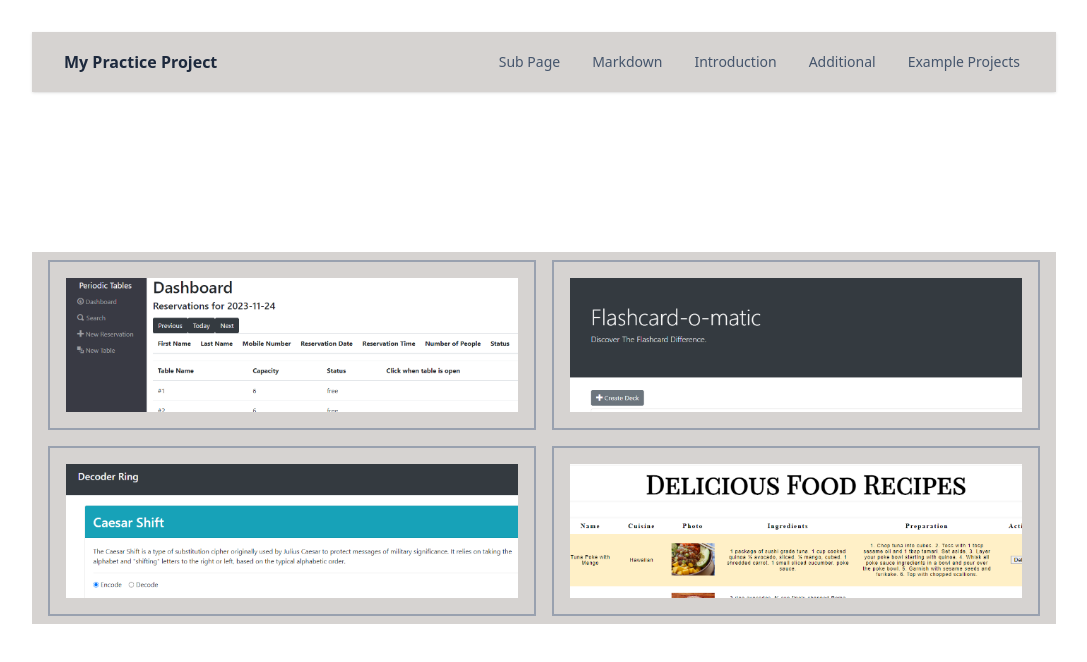
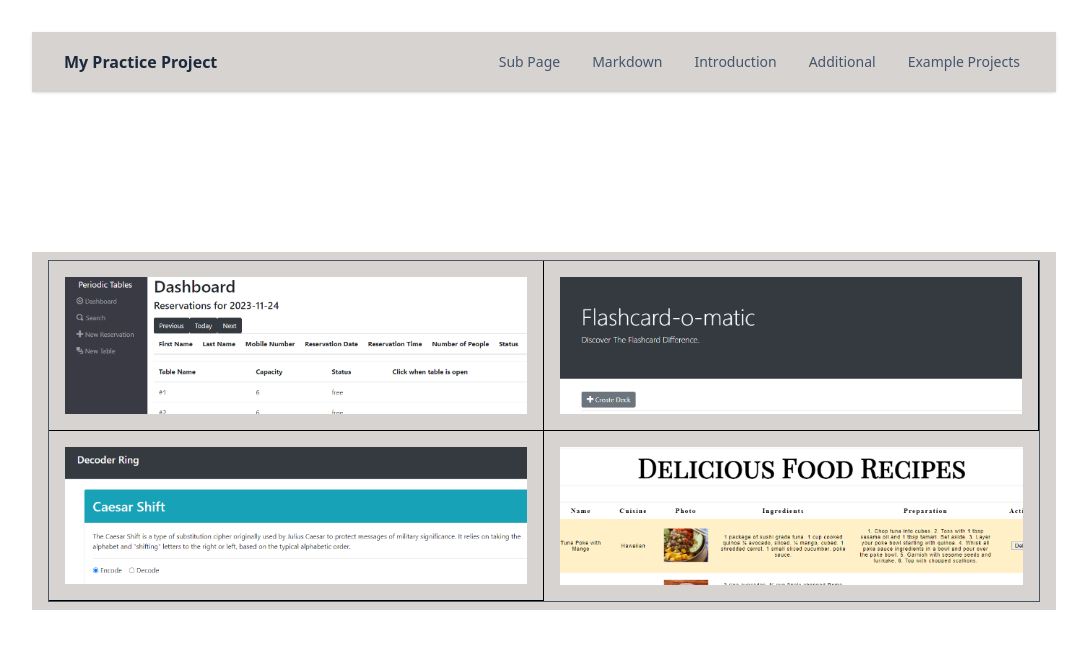
Before and after one commit to adam780930/react-practice, a React (Vite) app: page /example in a window 1280 px wide. Shown: the top 662 px of the page, without its empty margins (96-1183 px from the left). Built offline with nearby package versions, Linux system fonts and the light colour scheme.

Commit message:
updated project component grid with border

```diff
--- a/src/components/ExampleProjects.jsx
+++ b/src/components/ExampleProjects.jsx
@@ -13,8 +13,8 @@ function ExampleProjects() {
 
   return (
     <div>
-      <div className="grid grid-cols-2 gap-4">
-        <div className="border-2 border-gray-400 p-4 cursor-pointer hover:bg-stone-600">
+      <div className="grid grid-cols-2 divide-x divide-y border border-gray-600">
+        <div className="p-4 cursor-pointer hover:bg-stone-600">
           <img
             src={reservation}
             onClick={() => {
@@ -22,7 +22,7 @@ function ExampleProjects() {
             }}
           ></img>
         </div>
-        <div className="border-2 border-gray-400 p-4 cursor-pointer hover:bg-stone-600">
+        <div className="p-4 cursor-pointer hover:bg-stone-600">
           <img
             src={flashcard}
             onClick={() => {
@@ -30,7 +30,7 @@ function ExampleProjects() {
             }}
           ></img>
         </div>
-        <div className="border-2 border-gray-400 p-4 cursor-pointer hover:bg-stone-600">
+        <div className="p-4 cursor-pointer hover:bg-stone-600">
           <img
             src={decoder}
             onClick={() => {
@@ -38,7 +38,7 @@ function ExampleProjects() {
             }}
           ></img>
         </div>
-        <div className="border-2 border-gray-400 p-4 cursor-pointer hover:bg-stone-600">
+        <div className="p-4 cursor-pointer hover:bg-stone-600">
           <img
             src={recipes}
             onClick={() => {
```
